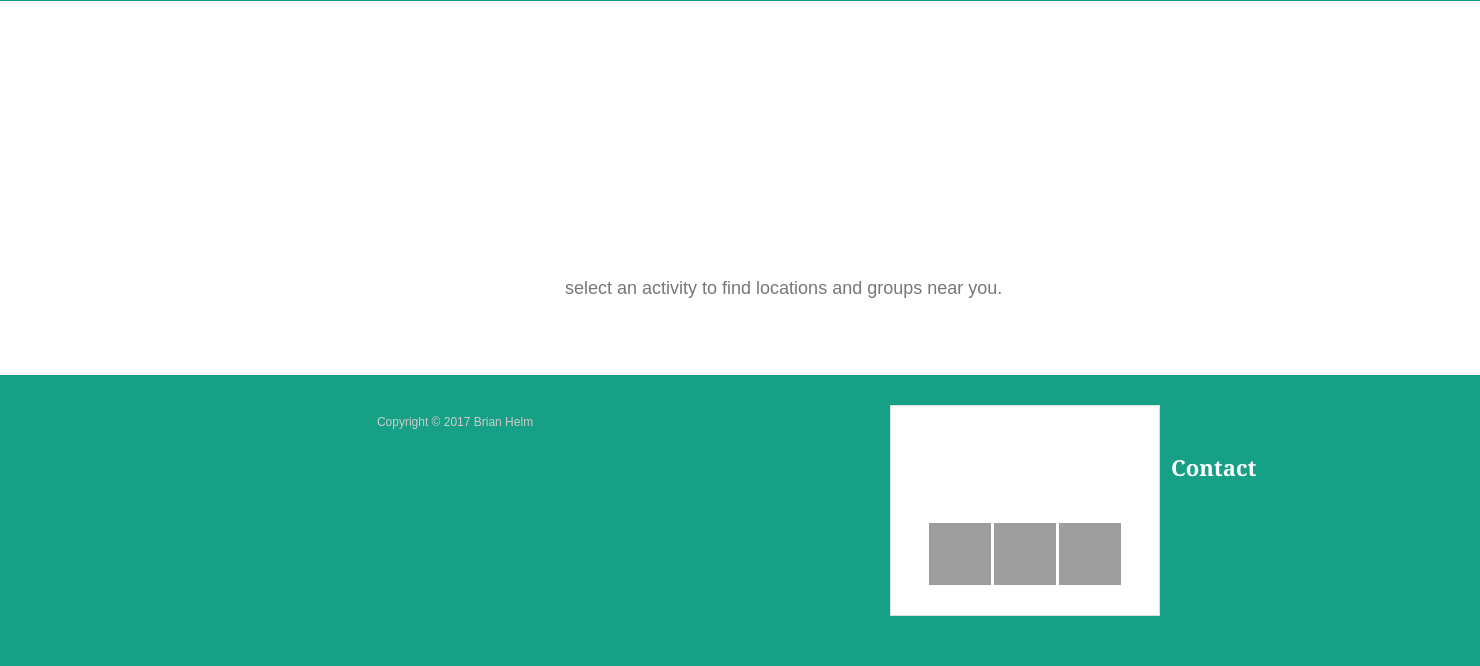
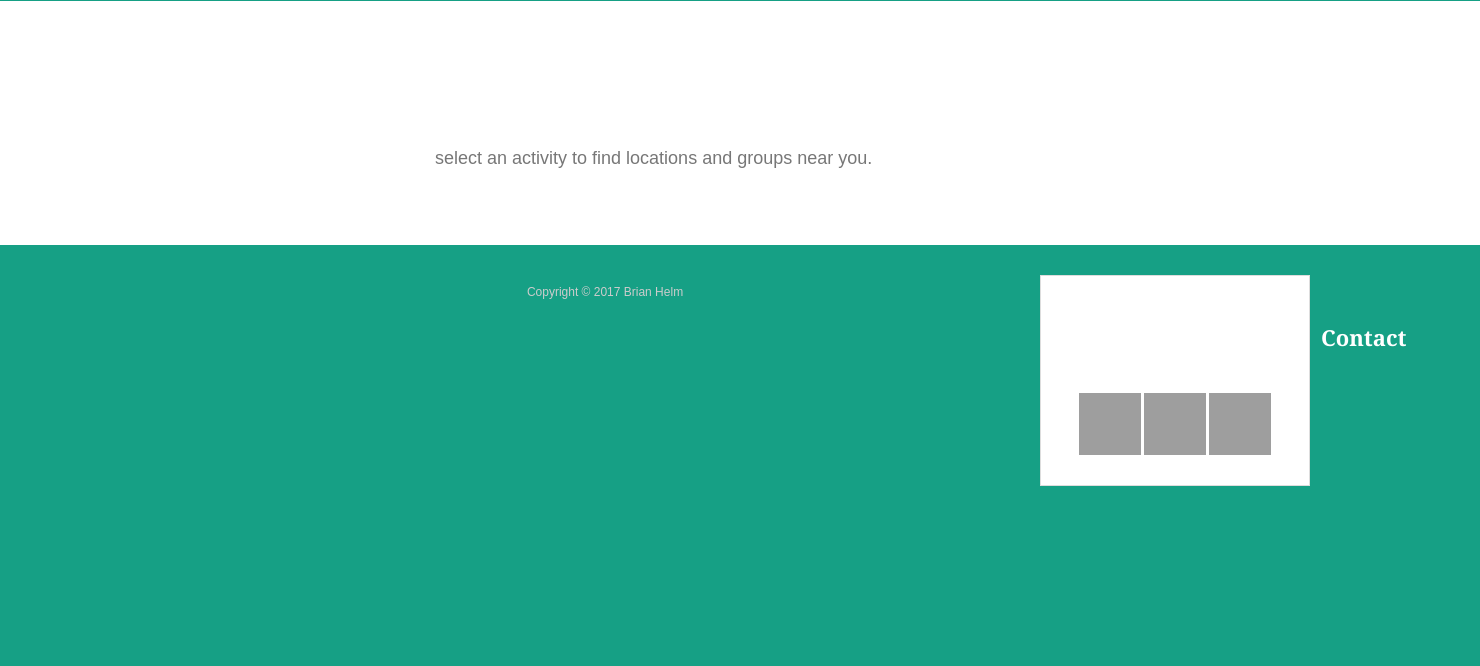
Before and after one commit to BlackBearProject1/Project1, a PHP site: page /about.html in a window 1480 px wide; the page is wider, and only the part inside the window is pictured. Shown: the part 289-955 px from the top of that part. After the commit the page ends 775 px from the top of that part, so only its background shows below. Run offline with PHP 8.4, Linux system fonts and the light colour scheme; grey boxes are pictures that could not be loaded.

Commit message:
no message

```diff
--- a/assets/css/style.css
+++ b/assets/css/style.css
@@ -198,12 +198,11 @@
   padding: 30px 0;
   clear: both;
   font-size: 12px;
-  color: #fff;
+
   color: #ccc;
   text-align: center;
   background: #16A085;
-  margin-left: -500px;
-  margin-right: -200px;
+
 
 }
 
@@ -240,11 +239,7 @@
 
 /* main */
 
-#main-container {
-  padding-top: 130px;
-  margin-right: 25px;
 
-}
 
 .main-section {
   float: left;
```
